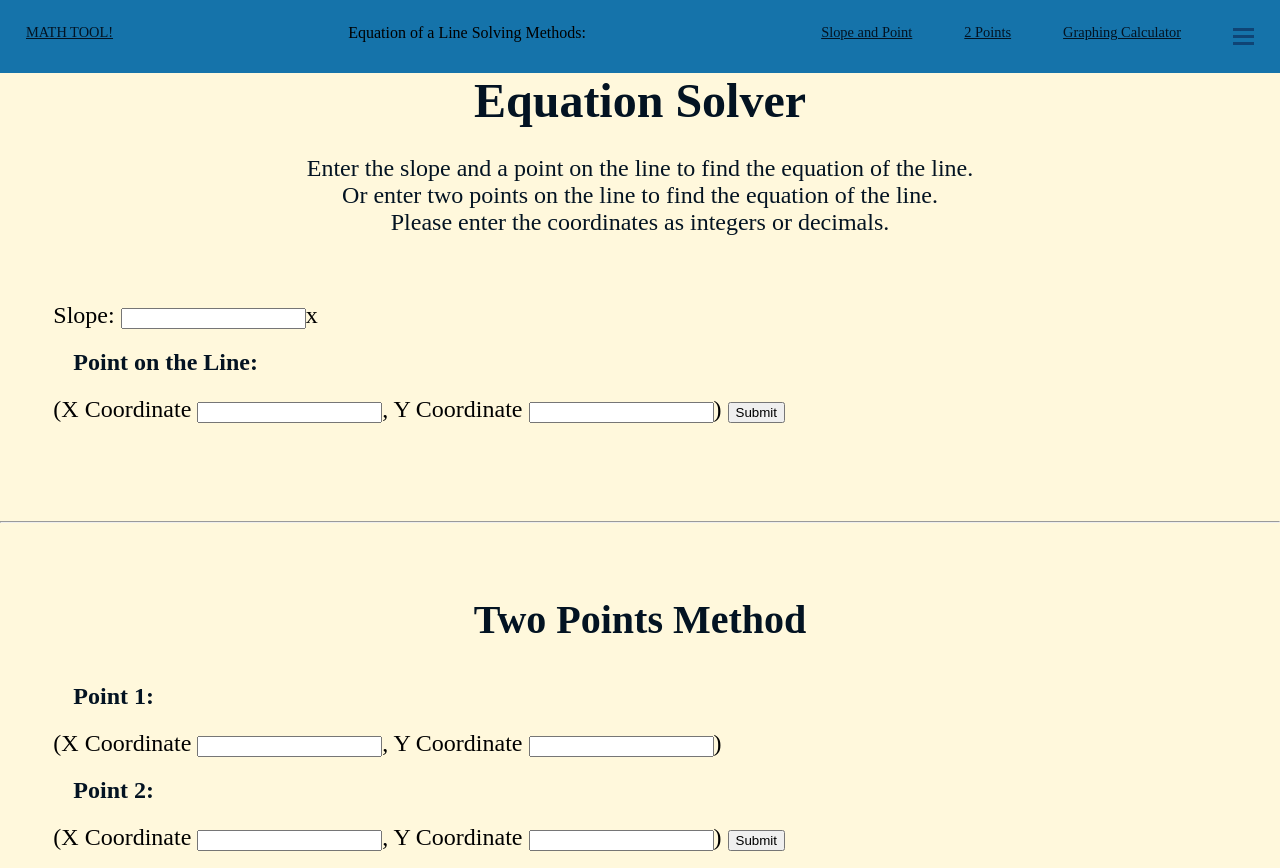
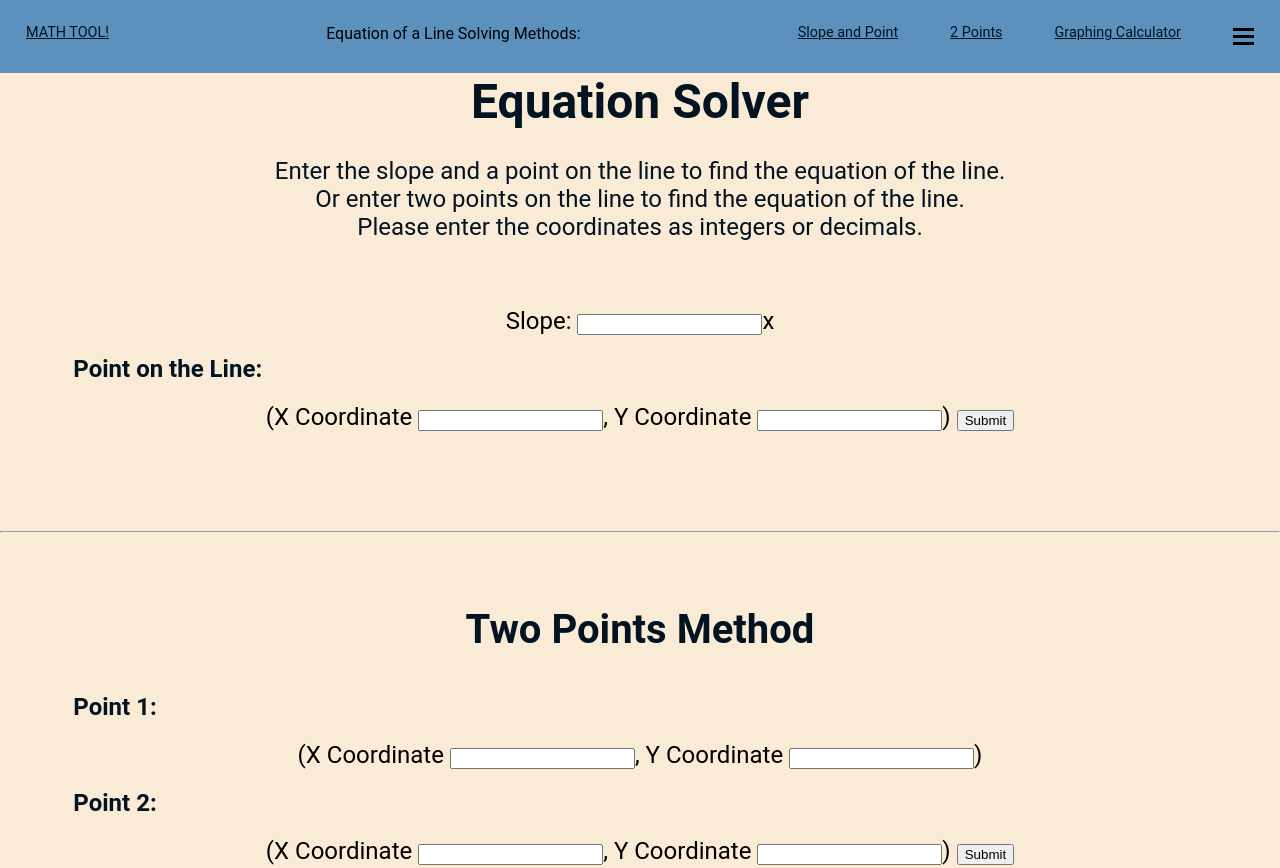
Before and after one commit to AustinSTEM/Math-Tool, a plain HTML site: page index.html in a window 1280 px wide. Shown: the top 868 px of the page. Drawn offline with Linux system fonts and the light colour scheme; a script that the page names is missing.

Commit message:
Restyled the website
Changed the color scheme, fonts, layout.

```diff
--- a/style.css
+++ b/style.css
@@ -1,7 +1,8 @@
   body {
     padding:0;
     margin:0;
-    background-color:cornsilk;
+    background-color: antiquewhite;
+    font-family: 'Roboto', system-ui, -apple-system, BlinkMacSystemFont, 'Segoe UI', Roboto, Oxygen, Ubuntu, Cantarell, 'Open Sans', 'Helvetica Neue', sans-serif
   }
 
   html{
@@ -12,7 +13,7 @@
 
   .nav {
     overflow: hidden;
-    background-color: rgb(21, 115, 170);
+    background-color: rgb(91, 145, 188);
     display: flex;
     justify-content: space-between;
    }
@@ -20,6 +21,7 @@
    .header {
       padding: 0;
       margin: 0;
+      text-align: center;
    }
 
    h1{
@@ -28,6 +30,7 @@
       color: rgb(3, 19, 34);
       padding: 0;
       margin: 0;
+      text-align: center;
    }
 
 
@@ -37,6 +40,7 @@
       color: rgb(3, 19, 34);
       padding: 0;
       margin: 20pt;
+      text-align: center;
    }
   .nav a {
     float: left;
@@ -87,7 +91,7 @@
   .menu-toggle__bar1, .menu-toggle__bar2, .menu-toggle__bar3 {
     width: 21px;
     height: 3px;
-    background-color: rgb(15, 68, 117);
+    background-color: rgb(0, 0, 0);
     margin: 4px 0;
     transition: 0.3s;
     text-align: right;
@@ -103,6 +107,7 @@
     padding: 30pt;
     margin: 10pt;
     font-size: 18pt;
+    text-align: center;
   }
 
   h2{
@@ -111,6 +116,7 @@
     color: rgb(3, 19, 34);
     padding: 15pt;
     margin: 0;
+
   }
 
   #answer {
```
